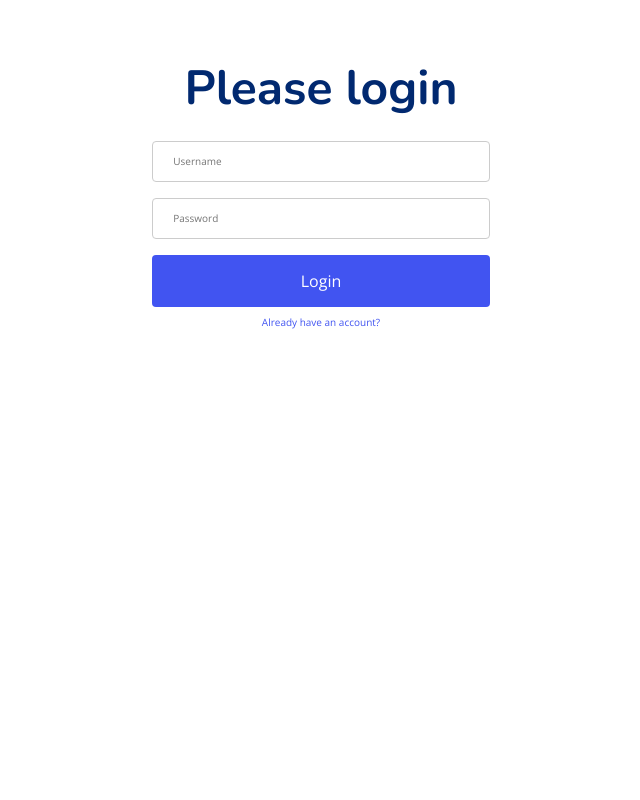
After one commit to rafal-mokrzycki/invoicing-app, a Flask app: page /login in a window 1280 px wide. The commit adds this page. Shown: the whole page, without its empty margins (319-959 px from the left). Run offline with Flask 2, Linux system fonts and the light colour scheme; some libraries are stand-ins or nearby versions.

Commit message:
Add login page

```diff
--- a/main.py
+++ b/main.py
@@ -4,7 +4,7 @@ To run type: flask --app hello run
 
 import datetime
 
-from flask import Flask, render_template
+from flask import Flask, redirect, render_template, request, url_for
 
 app = Flask(__name__)
 
@@ -15,5 +15,17 @@ def home():
     return render_template("index.html", current_year=current_year)
 
 
+# Route for handling the login page logic
+@app.route("/login", methods=["GET", "POST"])
+def login():
+    error = None
+    if request.method == "POST":
+        if request.form["username"] != "admin" or request.form["password"] != "admin":
+            error = "Invalid Credentials. Please try again."
+        else:
+            return redirect(url_for("home"))
+    return render_template("login.html", error=error)
+
+
 if __name__ == "__main__":
     app.run(debug=True)
--- a/static/assets/css/style.css
+++ b/static/assets/css/style.css
@@ -2405,3 +2405,50 @@ section {
   font-size: 13px;
   color: #012970;
 }
+
+/* Login page */
+
+#login h1 {
+  margin: 0;
+  font-size: 48px;
+  font-weight: 700;
+  color: #012970;
+  text-align: center;
+}
+
+.login-form {
+  text-align: center;
+}
+
+/* Style inputs */
+#login .login-form input[type=text],
+#login .login-form input[type=password] {
+  width: 30%;
+  padding: 12px 20px;
+  margin: 8px 0;
+  display: inline-block;
+  border: 1px solid #ccc;
+  border-radius: 4px;
+  box-sizing: border-box;
+}
+
+/* Style the submit button */
+#login .login-form input[type=submit] {
+  width: 30%;
+  /* background-color: #04AA6D;
+  color: white; */
+  padding: 14px 20px;
+  margin: 8px 0;
+  border: none;
+  border-radius: 4px;
+  cursor: pointer;
+  background: none;
+  font-size: 16px;
+  background: #4154f1;
+  color: #fff;
+  transition: 0.3s;
+}
+
+#login .login-form input[type=submit]:hover {
+  background: #5969f3;
+}
--- a/templates/index.html
+++ b/templates/index.html
@@ -76,7 +76,7 @@
             </ul> -->
           </li>
           <li><a class="nav-link scrollto" href="#contact">Contact</a></li>
-          <li><a class="getstarted scrollto" href="#about">Get Started</a></li>
+          <li><a class="getstarted scrollto" href="/login">Login</a></li>
         </ul>
         <i class="bi bi-list mobile-nav-toggle"></i>
       </nav><!-- .navbar -->
--- /dev/null
+++ b/templates/login.html
@@ -0,0 +1,62 @@
+<html>
+
+<head>
+    <title>Flask Intro - login page</title>
+    <meta name="viewport" content="width=device-width, initial-scale=1.0">
+    <link href="static/bootstrap.min.css" rel="stylesheet" media="screen">
+
+    <!-- Favicons -->
+    <link href="static/assets/img/favicon.png" rel="icon">
+    <link href="static/assets/img/apple-touch-icon.png" rel="apple-touch-icon">
+
+    <!-- Google Fonts -->
+    <link
+        href="https://fonts.googleapis.com/css?family=Open+Sans:300,300i,400,400i,600,600i,700,700i|Nunito:300,300i,400,400i,600,600i,700,700i|Poppins:300,300i,400,400i,500,500i,600,600i,700,700i"
+        rel="stylesheet">
+
+    <!-- Vendor CSS Files -->
+    <link href="static/assets/vendor/aos/aos.css" rel="stylesheet">
+    <link href="static/assets/vendor/bootstrap/css/bootstrap.min.css" rel="stylesheet">
+    <link href="static/assets/vendor/bootstrap-icons/bootstrap-icons.css" rel="stylesheet">
+    <link href="static/assets/vendor/glightbox/css/glightbox.min.css" rel="stylesheet">
+    <link href="static/assets/vendor/remixicon/remixicon.css" rel="stylesheet">
+    <link href="static/assets/vendor/swiper/swiper-bundle.min.css" rel="stylesheet">
+
+    <!-- Template Main CSS File -->
+    <link href="static/assets/css/style.css" rel="stylesheet">
+</head>
+
+<body>
+    <section id="login" class="login d-flex align-items-center">
+
+        <div class="container">
+            <h1>Please login</h1>
+            <br>
+            <form class="login-form" action="" method="post">
+                <div class="row">
+
+                    <div class="feature-box col-sm-12">
+                        <input type="text" placeholder="Username" name="username" value="{{
+          request.form.username }}">
+                    </div>
+                    <div class="feature-box col-sm-12">
+                        <input type="password" placeholder="Password" name="password" value="{{
+          request.form.password }}">
+                    </div>
+                    <div class="feature-box col-sm-12">
+                        <input class="btn btn-default" type="submit" value="Login">
+                    </div>
+                    <div class="feature-box col-sm-12">
+                        <a href="register.html">Already have an account?</a>
+                    </div>
+
+                </div>
+            </form>
+            {% if error %}
+            <p class="error"><strong>Error:</strong> {{ error }}
+                {% endif %}
+        </div>
+    </section>
+</body>
+
+</html>
```
Also changed, not shown: templates/register.html (added).
